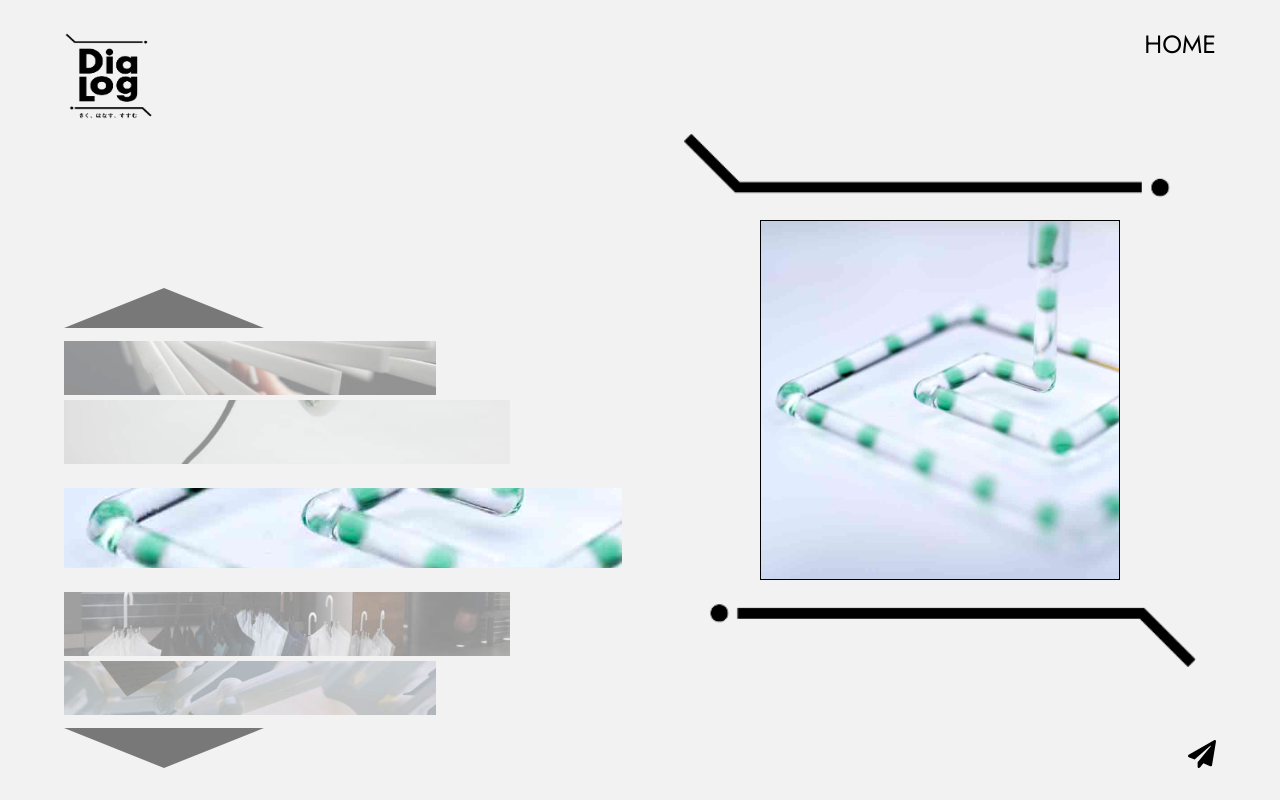
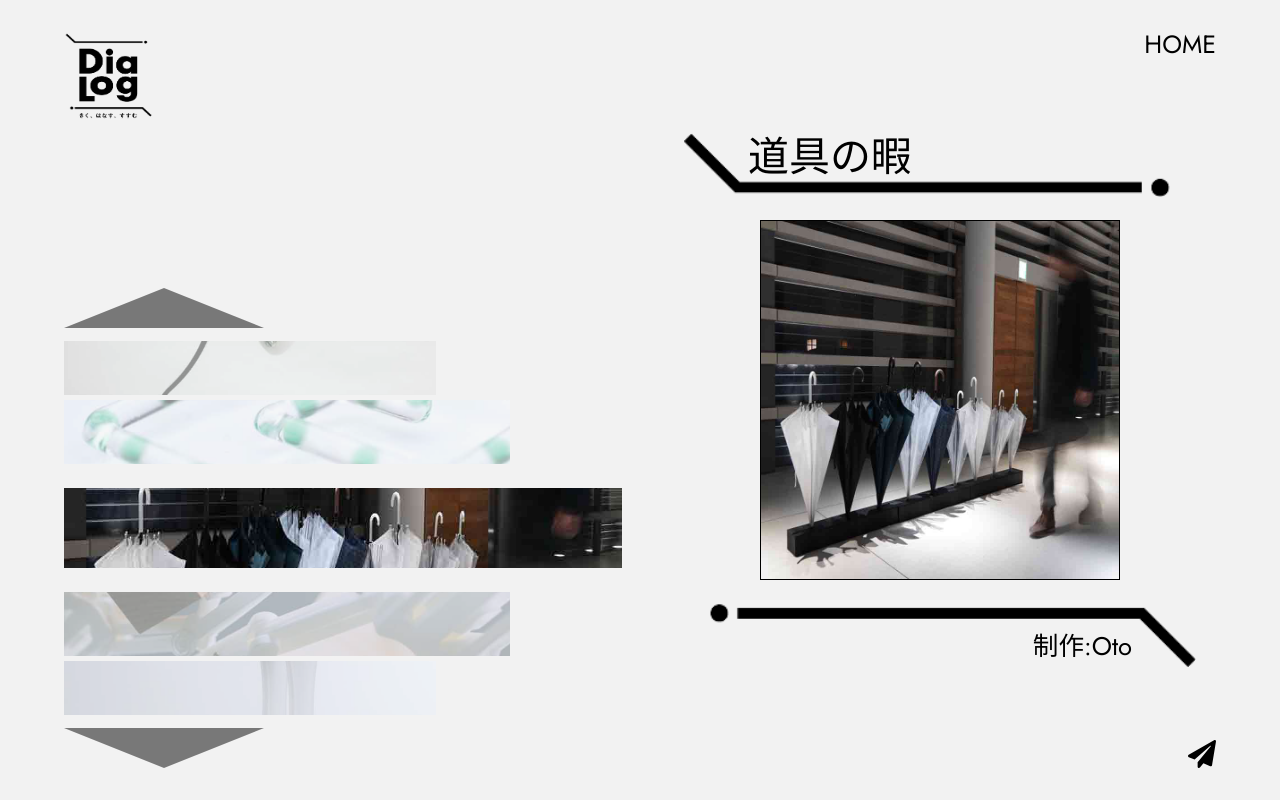
Before and after one commit to G-Shino/spike-next-js, a Next.js app: page /works in a window 1280 px wide. Built offline with nearby package versions, Linux system fonts and the light colour scheme.

Commit message:
add title and author

```diff
--- a/src/pages/works.tsx
+++ b/src/pages/works.tsx
@@ -30,16 +30,20 @@ const {
 const AnimatedConsoleImgDiv = animated(StyledConsoleImgDiv);
 
 const LIST_IMG_OBJ = [
-  { img: "./images/works/Yam.jpg", cont: "先生の言葉" },
-  { img: "./images/works/Uena.jpg", cont: "Uena" },
-  { img: "./images/works/Takuro.jpg", cont: "Takuro" },
-  { img: "./images/works/Shinogu.jpg", cont: "Shinogu" },
-  { img: "./images/works/Oto.jpg", cont: "Oto" },
-  { img: "./images/works/Oga.jpg", cont: "Oga" },
-  { img: "./images/works/Kana.jpg", cont: "Kana" },
-  { img: "./images/works/Heejun.jpg", cont: "Heejun" },
-  { img: "./images/works/Hazuki.jpg", cont: "Hazuki" },
-  { img: "./images/works/Fu-min.jpg", cont: "Fumin" },
+  // { img: "./images/works/Yam.jpg", cont: "先生の言葉", title: "" },
+  { img: "./images/works/Uena.jpg", author: "Uena", title: "ゆらゆら" },
+  { img: "./images/works/Takuro.jpg", author: "Takuro", title: "Rami S" },
+  { img: "./images/works/Shinogu.jpg", author: "Shinogu", title: "流点" },
+  { img: "./images/works/Oto.jpg", author: "Oto", title: "道具の暇" },
+  { img: "./images/works/Oga.jpg", author: "Oga", title: "Scalable hand" },
+  { img: "./images/works/Kana.jpg", author: "Kana", title: "OTT: OTTOTTO" },
+  { img: "./images/works/Heejun.jpg", author: "Heejun", title: "チタンの家具" },
+  { img: "./images/works/Hazuki.jpg", author: "Hazuki", title: "長いタイトル" },
+  {
+    img: "./images/works/Fu-min.jpg",
+    author: "Fumin",
+    title: "Chin & Shoulder Rest",
+  },
 ];
 
 // 実際の要素数
@@ -181,7 +185,9 @@ const Works: React.FC = ({}) => {
             </Link>
           </StyledHomeButtonArea>
           <StyledMainPictArea>
-            <StyledUpperFrameArea>{}</StyledUpperFrameArea>
+            <StyledTitleArea>
+              {LIST_IMG_OBJ[order.indexOf(DISP_IDX_CENT)].title}
+            </StyledTitleArea>
             <StyledMainImgArea>
               {mainImgSprings.map((mainImgSpring, idx) => (
                 <AnimatedMainImgDiv key={idx} style={{ ...mainImgSpring }}>
@@ -189,7 +195,11 @@ const Works: React.FC = ({}) => {
                 </AnimatedMainImgDiv>
               ))}
             </StyledMainImgArea>
-            <StyledLowerFrameArea></StyledLowerFrameArea>
+            <StyledAuthorArea>
+              <StyledAuthor>
+                制作:{LIST_IMG_OBJ[order.indexOf(DISP_IDX_CENT)].author}
+              </StyledAuthor>
+            </StyledAuthorArea>
           </StyledMainPictArea>
           <StyledSendCommentArea>
             <FontAwesomeIcon icon={faPaperPlane} size="2x" />
@@ -212,10 +222,15 @@ const StyledLowerTriangle = styled.div`
   border-left: 100px solid transparent;
 `;
 
-const StyledUpperFrameArea = styled.div`
-  grid-area: UpperFrameArea;
-  width: 100%;
+const StyledTitleArea = styled.h1`
+  grid-area: TitleArea;
+  width: auto;
   height: 100%;
+  line-height: max(4rem, 4vw);
+  font-size: max(3.2rem, 3.2vw);
+  font-weight: normal;
+  vertical-align: top;
+  padding-left: max(5rem, 5vw);
 `;
 const StyledMainImgArea = styled.div`
   grid-area: MainImgArea;
@@ -244,10 +259,21 @@ const StyledMainImg = styled.img`
   object-fit: center;
 `;
 
-const StyledLowerFrameArea = styled.div`
-  grid-area: LowerFrameArea;
-  width: 100%;
-  height: 100%;
+const StyledAuthorArea = styled.div`
+  grid-area: AuthorArea;
+  display: flex;
+  justify-content: flex-end;
+  align-items: flex-end;
+`;
+
+const StyledAuthor = styled.p`
+  width: auto;
+  height: 70%;
+  line-height: max(2rem, 2vw);
+  font-size: max(2rem, 2vw);
+  vertical-align: top;
+  text-align: right;
+  padding-right: max(5rem, 5vw);
 `;
 
 export default Works;
--- a/src/styles/global.ts
+++ b/src/styles/global.ts
@@ -85,11 +85,15 @@ const globalCSS = css`
 
   html {
     font-size: 62.5%;
+    /* display: flex;
+    justify-content: center;
+    align-items: center; */
   }
 
   body {
     /* プロジェクトによって変動 */
     min-width: 1000px;
+    /* max-width: 1500px; */
     color: #000;
     line-height: 1.6;
     font-weight: 400;
--- a/src/styles/works.ts
+++ b/src/styles/works.ts
@@ -159,9 +159,9 @@ const StyledMainPictArea = styled.div`
   display: grid;
   grid-template-rows: 50px 1fr 50px;
   grid-template-areas:
-    "UpperFrameArea"
+    "TitleArea"
     "MainImgArea"
-    "LowerFrameArea";
+    "AuthorArea";
 `;
 
 const StyledSendCommentArea = styled.div`
```
